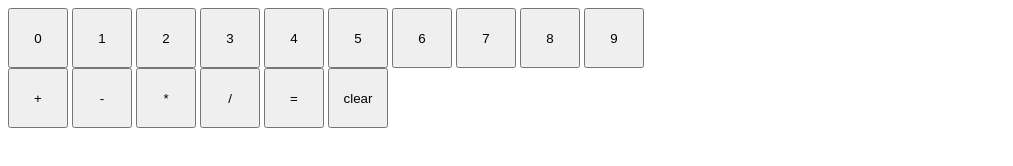
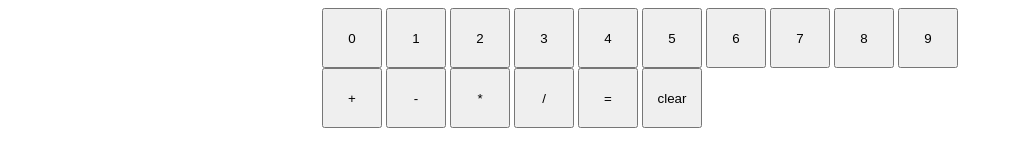
Before and after one commit to longpdev/calculator, a plain HTML site: page index.html in a window 1280 px wide. Shown: the whole page, without its empty margins (0-1013 px from the left). Drawn offline with Linux system fonts and the light colour scheme.

Commit message:
center the UI

```diff
--- a/index.html
+++ b/index.html
@@ -10,6 +10,7 @@
 </head>
 
 <body>
+    <div class="container">
         <div class="result-container"></div>
         <div class="key-container">
 
@@ -38,6 +39,8 @@
 
 
         </div>
+    </div>
+
     <script src="scripts.js"></script>
 </body>
 
--- a/scripts.js
+++ b/scripts.js
@@ -6,14 +6,20 @@ var currentValue = "";
 function display(){
 
 }
+
+//handle numbers input
 number.addEventListener('click', (e) =>{
     if (e.target.value != null)
     {
         displayValue = e.target.value;
         currentValue += displayValue;
         result.innerText += displayValue;
+        console.log(currentValue);
     }
 } );
+
+
+console.log(currentValue);
 
 function add(a, b) {
     return a + b;
--- a/style.css
+++ b/style.css
@@ -6,7 +6,9 @@ button{
 
 .container{
    display: flex;
-   justify-content: space-around;
+   flex-direction: column;
+   justify-content: center;
+   align-items: center;
 }
 
 .numbers{
```
Lines whose indentation alone changed are shown as unchanged.
